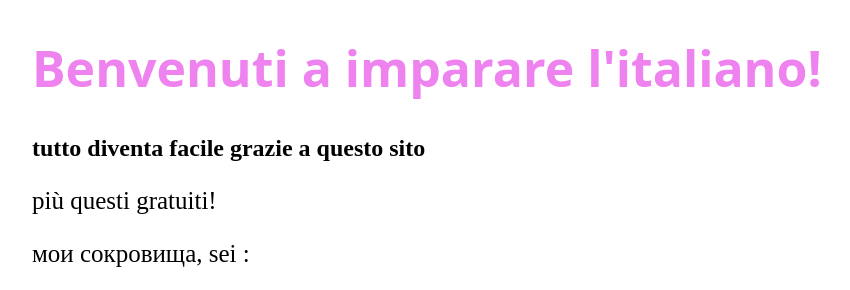
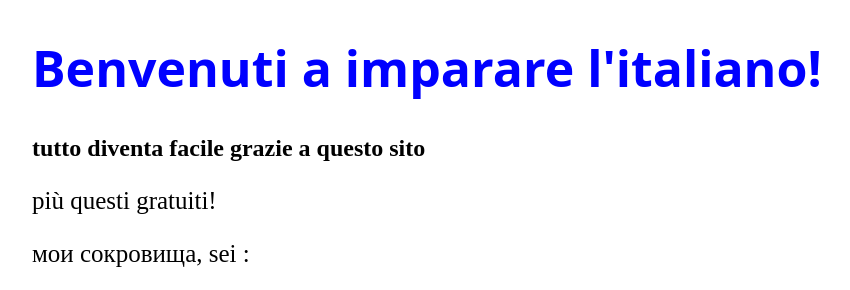
Before and after one commit to leash-RM3/site-web, a plain HTML site: page index.html in a window 1280 px wide. Shown: the top 290 px of the page, without its empty margins (68-918 px from the left). Drawn offline with Linux system fonts and the light colour scheme.

Commit message:
Update style.css

```diff
--- a/style.css
+++ b/style.css
@@ -3,7 +3,7 @@ margin-left: 100px;
 backroung-color: grey;
 }
 h1 {
-	color: violet;
+	color: blue;
 	font-family: "Open Sans", sans-serif;
 	font-size: 50px;
 }
```
